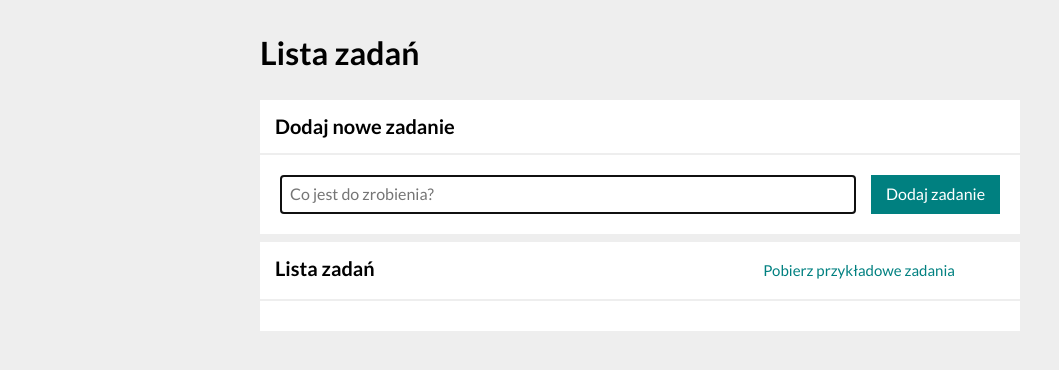
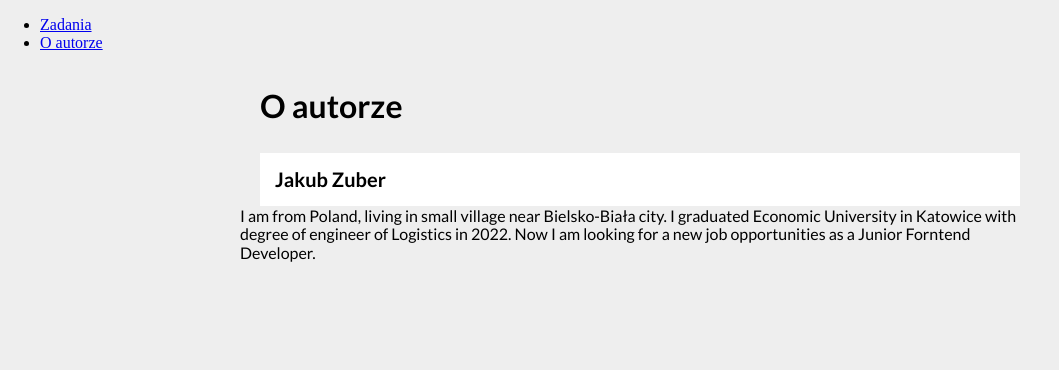
Before and after one commit to jakubzuber/todo-list-react, a React (Create React App) app: page /#/autor in a window 1280 px wide. Shown: the top 370 px of the page, without its empty margins (0-1059 px from the left). Built offline with nearby package versions, Linux system fonts and the light colour scheme.

Commit message:
making separte Tasks and Task page

```diff
--- a/src/App.js
+++ b/src/App.js
@@ -1,5 +1,31 @@
-import  AllTasks from "./features/tasks/AllTasks";
+import { HashRouter, Link, Switch, Route, Redirect } from "react-router-dom"
+import Author from "./features/author/Author";
+import TasksPage from "./features/tasks/TasksPage";
 
-const App = () => <AllTasks />
+const App = () => (
+  <HashRouter>
+    <nav>
+      <ul>
+        <li>
+          <Link to="/zadania">Zadania</Link>
+        </li>
+        <li>
+          <Link to="/autor">O autorze</Link>
+        </li>
+      </ul>
+      <Switch>
+        <Route path="/zadania">
+          <TasksPage />
+        </Route>
+        <Route path="/autor">
+          <Author />
+        </Route>
+        <Route path="/">
+          <Redirect to="/zadania" />
+        </Route>
+      </Switch>
+    </nav>
+  </HashRouter>
+);
 
 export default App
--- /dev/null
+++ b/src/features/author/Author.js
@@ -0,0 +1,20 @@
+import Header from "../../common/Header";
+import Section from "../../common/Section";
+import { Main } from "../../styled";
+
+
+const Author = () => (
+    <Main>
+        <Header titleHeader="O autorze" />
+        <Section title="Jakub Zuber"
+            body={
+                <> I am from Poland, living in small village near Bielsko-Biała city. I graduated
+                    Economic University in Katowice with degree of engineer of Logistics in 2022. Now I am looking for a new job opportunities
+                    as a Junior Forntend Developer.
+                </>
+            }
+        />
+    </Main>
+);
+
+export default Author;
--- a/src/features/tasks/AllTasks.js
+++ /dev/null
@@ -1,24 +0,0 @@
-import Form from "./Form";
-import Tasks from "./TaskList";
-import Buttons from "./Buttons";
-import Section from "../../common/Section";
-import Header from "../../common/Header";
-import { Main } from "../../styled"
-
-function AllTasks() {
-
-  return (
-    <Main>
-      <Header titleHeader="Lista zadań" />
-      <Section title="Dodaj nowe zadanie"
-        body={<Form />}
-      />
-      <Section title="Lista zadań"
-        headerButton={<Buttons />}
-        body={<Tasks />}
-      />
-    </Main>
-  );
-}
-
-export default AllTasks;
--- a/src/features/tasks/Buttons/index.js
+++ b/src/features/tasks/TasksPage/Buttons/index.js
@@ -7,7 +7,7 @@ import {
     toggleHideDone,
     setAllDone,
     fetchExapleTasks
-} from "../tasksSlice";
+} from "../../tasksSlice";
 
 const Buttons = () => {
     const hideDone = useSelector(selectHideDone);
--- a/src/features/tasks/Form/index.js
+++ b/src/features/tasks/TasksPage/Form/index.js
@@ -1,6 +1,6 @@
 import { useState, useRef } from "react";
 import { useDispatch, useSelector } from "react-redux";
-import { addTask, selectTasks } from "../tasksSlice";
+import { addTask, selectTasks } from "../../tasksSlice";
 import { Main, Forms, Button } from "./styled";
 
 const Form = () => {
--- a/src/features/tasks/TaskList/index.js
+++ b/src/features/tasks/TasksPage/TaskList/index.js
@@ -1,6 +1,6 @@
 import { useSelector, useDispatch } from "react-redux";
 import { List, Task, ButtonDone, Button, TaskText } from "./styled"
-import { selectTasks, selectHideDone, toggleTaskDone, removeTask } from "../tasksSlice";
+import { selectTasks, selectHideDone, toggleTaskDone, removeTask } from "../../tasksSlice";
 
 const TaskList = () => {
     const tasks = useSelector(selectTasks);
--- /dev/null
+++ b/src/features/tasks/TasksPage/index.js
@@ -0,0 +1,24 @@
+import Form from "../TasksPage/Form";
+import Tasks from "../TasksPage/TaskList";
+import Buttons from "../TasksPage/Buttons";
+import Section from "../../../common/Section";
+import Header from "../../../common/Header";
+import { Main } from "../../../styled"
+
+function TasksPage() {
+
+  return (
+    <Main>
+      <Header titleHeader="Lista zadań" />
+      <Section title="Dodaj nowe zadanie"
+        body={<Form />}
+      />
+      <Section title="Lista zadań"
+        headerButton={<Buttons />}
+        body={<Tasks />}
+      />
+    </Main>
+  );
+}
+
+export default TasksPage;
```
Also changed, not shown: src/features/tasks/TasksPage/Buttons/styled.js (renamed from src/features/tasks/Buttons/styled.js), src/features/tasks/TasksPage/Form/styled.js (renamed from src/features/tasks/Form/styled.js), src/features/tasks/TasksPage/TaskList/styled.js (renamed from src/features/tasks/TaskList/styled.js).
